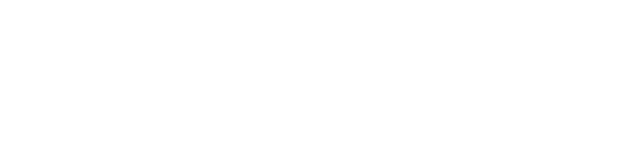
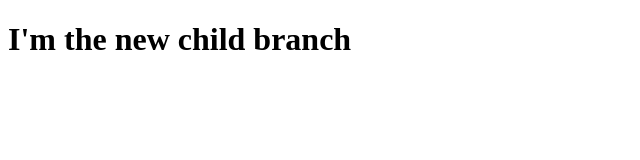
Before and after one commit to OmkarMuttewar/NewRepo, a plain HTML site: page index.html in a window 1280 px wide. Shown: the whole page, without its empty margins (0-640 px from the left). Drawn offline with Linux system fonts and the light colour scheme.

Commit message:
header for new child

```diff
--- a/index.html
+++ b/index.html
@@ -1,7 +1,7 @@
 <!DOCTYPE html>
 <head></head>
 <body>
-
+<h1>I'm the new child branch</h1>
 
 
 </body>
```
